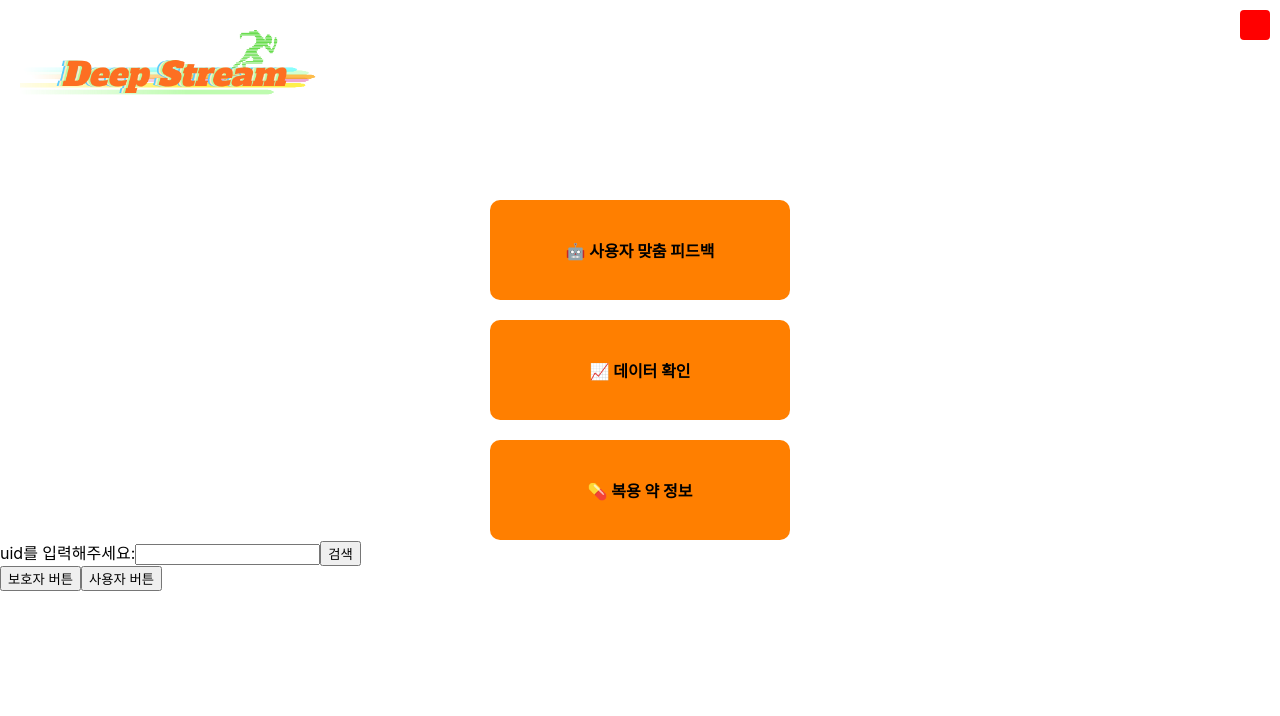
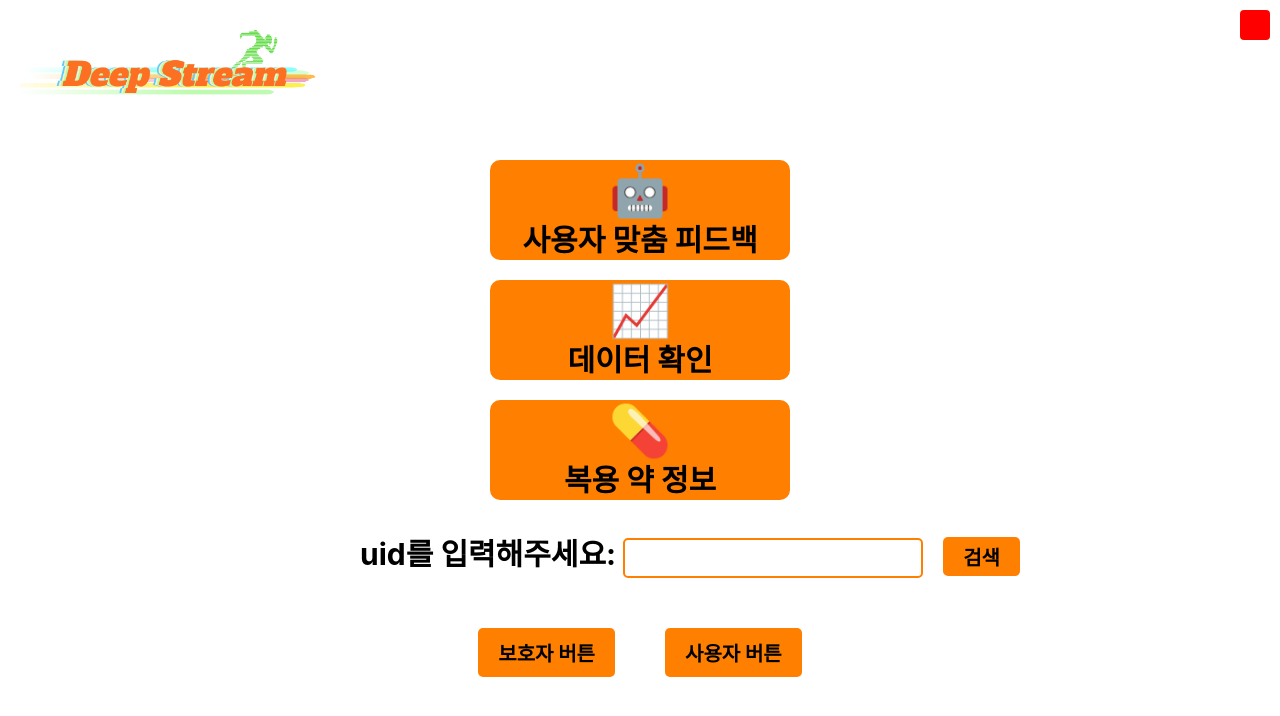
Before and after one commit to hyojeong0407/Customized_lifesytle, a React (Create React App) app in the folder customize/: page / in a window 1280 px wide. Both pictures are taken after a click on the button "검색". Shown: the top 716 px of the page. Built offline with nearby package versions, Linux system fonts and the light colour scheme.

Commit message:
메인 화면 코드 및 디자인 수정

```diff
--- a/customize/src/App.css
+++ b/customize/src/App.css
@@ -56,7 +56,66 @@
     line-height: 1;
 }
 
+.uid-search {
+    margin-left: 360px;
+    margin-top: 30px;
+    font-weight: 700;
+}
+
+.uid-search-label {
+    font-size: 30px;
+}
+
+.uid-search-input {
+    all: unset;
+    width: 300px;
+    height: 40px;
+    font-size: 20px;
+    padding: 5px 10px;
+    border: 2px solid #ff7f00;
+    border-radius: 5px;
+    box-sizing: border-box;
+}
+
+.uid-search-button {
+    all: unset;
+    margin-left: 20px;
+    padding: 5px 20px;
+    background-color: #ff7f00;
+    border-radius: 5px;
+    cursor: pointer;
+    font-size: 20px;
+    font-weight: 700;
+}
+
+.role-buttons {
+    display: flex;
+    justify-content: center;
+    gap: 50px;
+    margin-top: 50px;
+}
+
+.guardian-button {
+    all: unset;
+    padding: 10px 20px;
+    background-color: #ff7f00;
+    border-radius: 5px;
+    cursor: pointer;
+    font-size: 20px;
+    font-weight: 700;
+}
+
+.user-button {
+    all: unset;
+    padding: 10px 20px;
+    background-color: #ff7f00;
+    border-radius: 5px;
+    cursor: pointer;
+    font-size: 20px;
+    font-weight: 700;
+}
+
 /* 필요한 경우 버튼 위치 조정 (top 대신 margin 사용 권장) */
-.health { margin-top: 200px; }
-.feedback { margin-top: 20px; } /* 이전 top 210px 대신 적절한 간격 */
+.health { margin-top: 160px; }
+.feedback { margin-top: 20px; }
 .medication { margin-top: 20px; }
--- a/customize/src/App.js
+++ b/customize/src/App.js
@@ -23,6 +23,8 @@ function App() {
 
   const [isLoggedIn, setIsLoggedIn] = useState(false);
   const [selectedUser, setSelectedUser] = useState(null);
+
+  const [returnTo, setReturnTo] = useState(null);
 
   const handleSearch = () => {
     const foundGuardian = guardians.find(g => g.uid === uidInput);
@@ -59,52 +61,76 @@ function App() {
     setIsLoggedIn(true);
   };
 
+  const goToGuard = () => {
+    setView('app_for_guard');
+    setReturnTo(null);
+  };
+
+  // 변경: 기본 화면(menu)은 로그아웃 상태일 때만 보이도록 처리
+  const goBack = (defaultView = 'menu') => {
+    if (returnTo) {
+      setView(returnTo);
+      setReturnTo(null);
+    } else {
+      if (isLoggedIn) {
+        // 로그인 상태면 보호자 화면으로 복귀
+        setView('app_for_guard');
+      } else {
+        // 로그아웃 상태면 기본 화면(menu)
+        setView(defaultView);
+      }
+    }
+  };
+
   // ===== 기존 view 처리 =====
   if (view === 'healthfeedback') {
     return (
       <HealthFeedback
-        onClose={() => setView('menu')}
+        onClose={() => goBack('menu')}
         onOpenCheckData={() => setView('checkdata')}
         onOpenCheckfig={() => setView('checkfig')}
         selectedUser={selectedUser}
+        onLogoClick={goToGuard}
       />
     );
   }
 
   if (view === 'checkdata') {
-    return <CheckData onClose={() => setView('healthfeedback')} selectedUser={selectedUser} />;
+    return <CheckData onClose={() => goBack('healthfeedback')} selectedUser={selectedUser} onLogoClick={goToGuard} />;
   }
 
   if (view === 'checkfig') {
-    return <Checkfig onClose={() => setView('healthfeedback')} selectedUser={selectedUser} />;
+    return <Checkfig onClose={() => goBack('healthfeedback')} selectedUser={selectedUser} onLogoClick={goToGuard} />;
   }
 
   if (view === 'getfeedback') {
     return (
       <GetFeedback
-        onClose={() => setView('menu')}
+        onClose={() => goBack('menu')}
         onOpenGuardianShare={() => setView('guardian_share')}
         selectedUser={selectedUser}
+        onLogoClick={goToGuard}
       />
     );
   }
 
   if (view === 'guardian_share') {
-    return <Guardian_Share onClose={() => setView('getfeedback')} selectedUser={selectedUser} />;
+    return <Guardian_Share onClose={() => goBack('getfeedback')} selectedUser={selectedUser} onLogoClick={goToGuard} />;
   }
 
   if (view === 'medication') {
     return (
       <Medication
-        onClose={() => setView('menu')}
+        onClose={() => goBack('menu')}
         onOpenMediInfo={() => setView('mediinfo')}
         selectedUser={selectedUser}
+        onLogoClick={goToGuard}
       />
     );
   }
 
   if (view === 'mediinfo') {
-    return <MediInfo onClose={() => setView('medication')} selectedUser={selectedUser} />;
+    return <MediInfo onClose={() => goBack('medication')} selectedUser={selectedUser} onLogoClick={goToGuard} />;
   }
 
   if (view === 'app_for_guard') {
@@ -117,6 +143,8 @@ function App() {
         setIsLoggedIn={setIsLoggedIn}
         setView={setView}
         setSelectedUser={setSelectedUser}
+        setReturnTo={setReturnTo}   // 전달: 보호자화면에서 다른 화면 열 때 복귀지점 설정
+        onLogoClick={goToGuard}
       />
     );
   }
@@ -144,6 +172,7 @@ function App() {
             backgroundColor: isLoggedIn ? 'green' : 'red',
             border: 'none',
             borderRadius: '4px',
+            cursor: 'pointer',
           }}
           onClick={() => {
             if (isLoggedIn) {
@@ -167,7 +196,8 @@ function App() {
             else alert('uid로 먼저 접속해주세요');
           }}
         >
-          🤖 사용자 맞춤 피드백
+          <span className="btn-icon" aria-hidden="true">🤖</span>
+          <span className="btn-label">사용자 맞춤 피드백</span>
         </button>
 
         <button
@@ -177,7 +207,8 @@ function App() {
             else alert('uid로 먼저 접속해주세요');
           }}
         >
-          📈 데이터 확인
+          <span className="btn-icon" aria-hidden="true">📈</span>
+          <span className="btn-label">데이터 확인</span>
         </button>
 
         <button
@@ -187,27 +218,28 @@ function App() {
             else alert('uid로 먼저 접속해주세요');
           }}
         >
-          💊 복용 약 정보
+          <span className="btn-icon" aria-hidden="true">💊</span>
+          <span className="btn-label">복용 약 정보</span>
         </button>
       </div>
 
       {/* 로그인 상태가 아닐 때만 UID 입력창 표시 */}
       {!isLoggedIn && (
         <div className="uid-search">
-          <label>uid를 입력해주세요:</label>
-          <input
+          <label className='uid-search-label'>uid를 입력해주세요: </label>
+          <input className='uid-search-input'
             type="text"
             value={uidInput}
             onChange={(e) => setUidInput(e.target.value)}
           />
-          <button onClick={handleSearch}>검색</button>
+          <button className="uid-search-button" onClick={handleSearch}>검색</button>
         </div>
       )}
 
       {showButtons && !isLoggedIn && (
         <div className="role-buttons">
-          <button onClick={handleRegisterGuardian}>보호자 버튼</button>
-          <button onClick={handleRegisterUser}>사용자 버튼</button>
+          <button className='guardian-button' onClick={handleRegisterGuardian}>보호자 버튼</button>
+          <button className='user-button' onClick={handleRegisterUser}>사용자 버튼</button>
         </div>
       )}
     </div>
```
